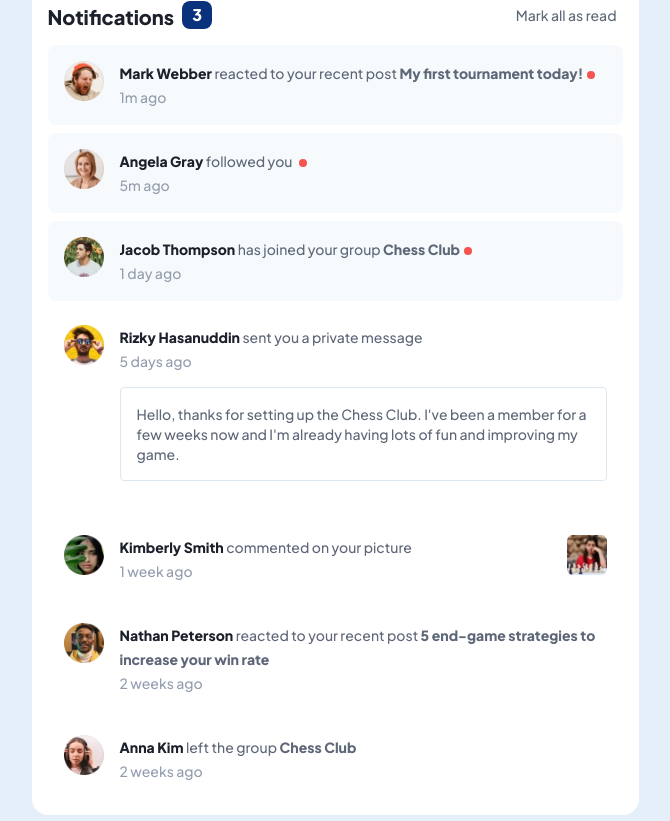
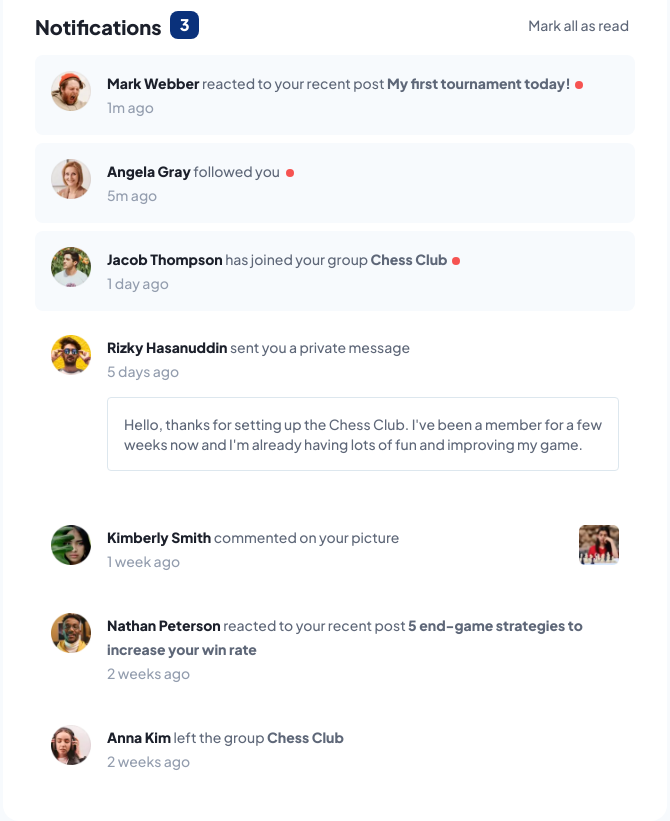
Before and after one commit to mizek1/notifications-page-main, a React (Vite) app: page / in a window 1280 px wide. Shown: the whole page, without its empty margins (305-975 px from the left). Built offline with nearby package versions, Linux system fonts and the light colour scheme.

Commit message:
styles: fix styles

```diff
--- a/src/App.less
+++ b/src/App.less
@@ -145,15 +145,16 @@
   }
 }
 
-@media (min-width: 576px) {
+@media (min-width: 601px) {
   #root {
     display: flex;
     place-items: center;
   }
 
   .container {
-    max-width: 575px;
+    max-width: 600px;
     height: auto;
     margin: 0 auto;
+    padding: 2rem;
   }
 }
--- a/src/index.less
+++ b/src/index.less
@@ -10,7 +10,7 @@
   font-weight: 500;
 
   color: @neutral-70;
-  background-color: @neutral-30;
+  background-color: @neutral-20;
 
   font-synthesis: none;
   text-rendering: optimizeLegibility;
```
